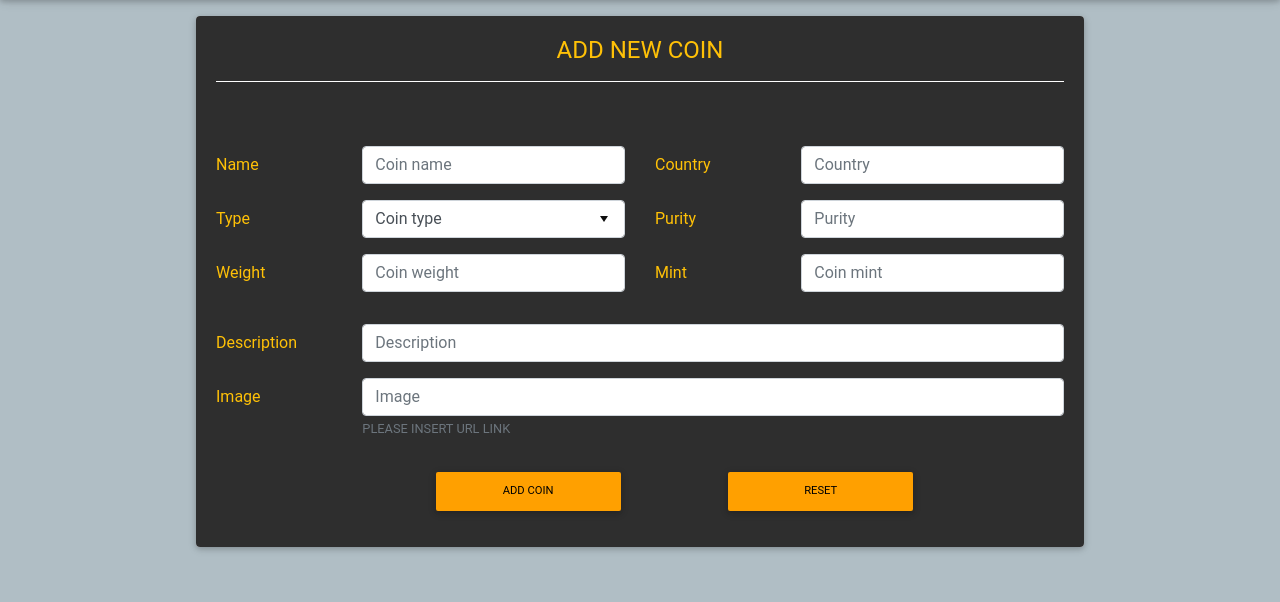
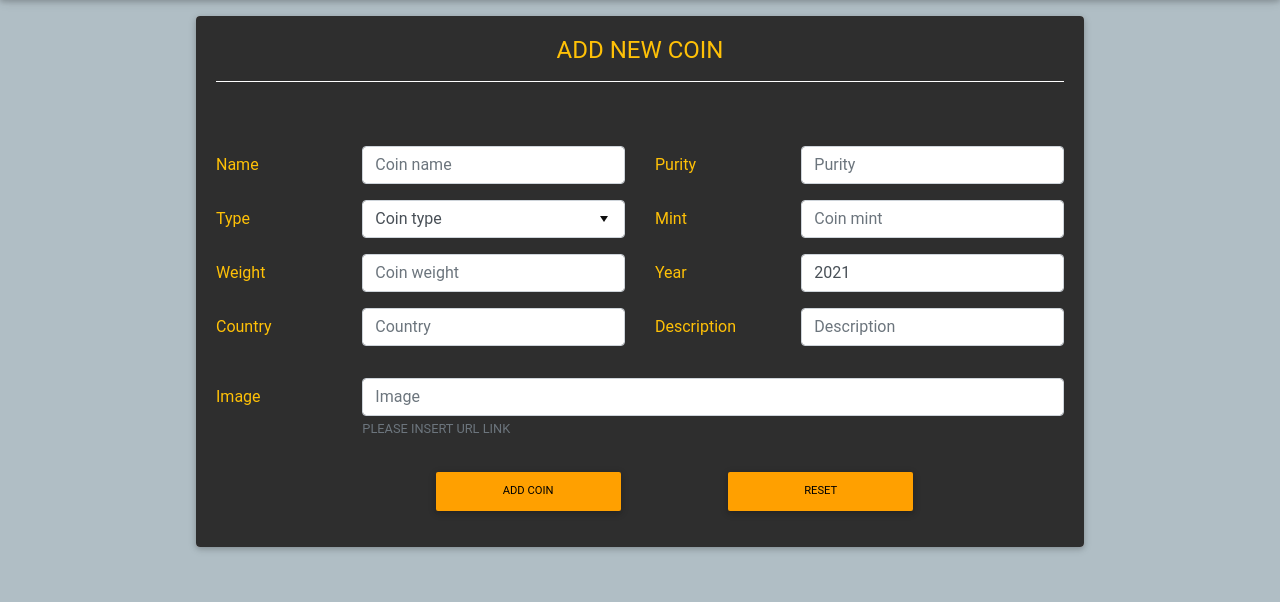
Before and after one commit to Code-Institute-Submissions/MP3-1, a Flask app: page /new_coin in a window 1280 px wide. Shown: the part 56-658 px from the top of the page. Run offline with Flask 2, Linux system fonts and the light colour scheme; data that the repository does not hold is empty; some libraries are stand-ins or nearby versions.

Commit message:
Add functionality to New Coin page

```diff
--- a/app.py
+++ b/app.py
@@ -75,7 +75,8 @@ def login():
                 session["user_email"] = request.form.get("email").lower()
                 # return first name and surname
                 flash("Welcome, {0} {1}".format(
-                    existing_user["first_name"], existing_user["last_name"]))
+                    existing_user["first_name"].capitalize(),
+                    existing_user["last_name"].capitalize()))
                 return redirect(url_for(
                     "profile", user_email=session["user_email"]))
             else:
@@ -119,8 +120,27 @@ def catalog():
     return render_template("catalog.html", coins=coins)
 
 
-@app.route("/new_coin")
+# New Coin route
+@app.route("/new_coin", methods=["GET", "POST"])
 def new_coin():
+    if request.method == "POST":
+        coin = {
+            "name": request.form.get("name"),
+            "type": request.form.get("type"),
+            "weight": request.form.get("weight"),
+            "mint": request.form.get("mint"),
+            "country": request.form.get("country"),
+            "purity": request.form.get("purity"),
+            "year": request.form.get("year"),
+            "description": request.form.get("description"),
+            "image": request.form.get("image"),
+            "timestamp": datetime.now(),
+            "created_by": session["user_email"]
+        }
+        # insert new coin in to db
+        mongo.db.coins.insert_one(coin)
+        flash("New coin added into database")
+        return redirect(url_for("catalog"))
     type = mongo.db.coin_type.find().sort("type", 1)
     return render_template("new_coin.html", type=type)
 
@@ -128,5 +148,4 @@ def new_coin():
 # Environment variables
 if __name__ == "__main__":
     app.run(host=os.environ.get("IP"),
-            port=int(os.environ.get("PORT")),
-            debug=True)
+            port=int(os.environ.get("PORT")))
--- a/templates/new_coin.html
+++ b/templates/new_coin.html
@@ -4,7 +4,7 @@
 <h1 class="sr-only">Add new coin</h1>
 <div class="row no-gutters">
     <!-- Card from: https://mdbootstrap.com/docs/b4/jquery/forms/inputs/-->
-    <form class="card col offset"  method="POST" action="">
+    <form class="card col offset"  method="POST" action="{{ url_for('new_coin') }}">
         <div class="card-body elegant-color amber-text rounded">
             <!-- title -->
             <h4 class="card-title text-center text-uppercase">Add new coin</h4>
@@ -16,7 +16,7 @@
                         <label for="name" class="col-sm-4 col-form-label">Name</label>
                         <div class="col-sm-8">
                             <input type="text" class="form-control" id="name" name="name" placeholder="Coin name" minlength="5"
-                                maxlength="30" pattern="^[a-zA-Z0-9,.]{5,20}$" required>
+                                maxlength="30" required>
                         </div>
                     </div>
                     <!-- coin type -->
@@ -35,25 +35,26 @@
                     <div class="row my-3">
                         <label for="weight" class="col-sm-4 col-form-label">Weight</label>
                         <div class="col-sm-8">
-                            <input type="text" class="form-control" id="weight" name="weight" placeholder="Coin weight" minlength="5"
-                                maxlength="30" pattern="^[a-zA-Z0-9,.]{5,20}$" required>
+                            <input type="text" class="form-control" id="weight" name="weight" placeholder="Coin weight" minlength="1"
+                                maxlength="10" required>
+                        </div>
+                    </div>
+                    <!-- coin country -->
+                    <div class="row my-3">
+                        <label for="country" class="col-sm-4 col-form-label">Country</label>
+                        <div class="col-sm-8">
+                            <input type="text" class="form-control" id="country" name="country" placeholder="Country" minlength="3"
+                                maxlength="50" required>
                         </div>
                     </div>
                 </div>
                 <div class="col-md-6">
-                    <div class="row my-3">
-                        <label for="country" class="col-sm-4 col-form-label">Country</label>
-                        <div class="col-sm-8">
-                            <input type="text" class="form-control" id="country" name="country" placeholder="Country" minlength="5"
-                                maxlength="30" pattern="^[a-zA-Z0-9,.]{5,20}$" required>
-                        </div>
-                    </div>
                     <!-- coin purity -->
                     <div class="row my-3">
                         <label for="purity" class="col-sm-4 col-form-label">Purity</label>
                         <div class="col-sm-8">
                             <input type="text" class="form-control" id="purity" name="purity" placeholder="Purity" minlength="5"
-                                maxlength="30" pattern="^[a-zA-Z0-9,.]{5,20}$" required>
+                                maxlength="20" required>
                         </div>
                     </div>
                     <!-- coin mint -->
@@ -61,21 +62,30 @@
                         <label for="mint" class="col-sm-4 col-form-label">Mint</label>
                         <div class="col-sm-8">
                             <input type="text" class="form-control" id="mint" name="mint" placeholder="Coin mint" minlength="5"
-                                maxlength="30" pattern="^[a-zA-Z0-9,.]{5,20}$" required>
+                                maxlength="30" required>
+                        </div>
+                    </div>
+                    <!-- coin year -->
+                    <div class="row my-3">
+                        <label for="mint" class="col-sm-4 col-form-label">Year</label>
+                        <div class="col-sm-8">
+                            <input type="text" class="form-control" id="year" name="year" placeholder="Coin year" minlength="1"
+                                maxlength="4" value="2021" required>
+                        </div>
+                    </div>
+                    <!-- coin description -->
+                    <div class="row my-3">
+                        <label for="description" class="col-sm-4 col-form-label">Description</label>
+                        <div class="col-sm-8">
+                            <input type="text" class="md-textarea form-control" id="description" name="description"
+                                placeholder="Description" minlength="5" maxlength="80" required>
                         </div>
                     </div>
                 </div>
             </div>
             <div class="row">
                 <div class="col">
-                <!-- coin description -->
-                    <div class="row my-3">
-                        <label for="description" class="col-sm-4 col-md-3 col-lg-2 col-form-label">Description</label>
-                        <div class="col-sm-8 col-md-9 col-lg-10">
-                            <input type="text" class="md-textarea form-control" id="description" name="description"
-                                placeholder="Description" minlength="5" maxlength="30" pattern="^[a-zA-Z0-9,.]{5,20}$" required>
-                        </div>
-                    </div>
+
                     <!-- coin image -->
                     <div class="row my-3">
                         <label for="image" class="col-sm-4 col-md-3 col-lg-2 col-form-label">Image</label>
```
